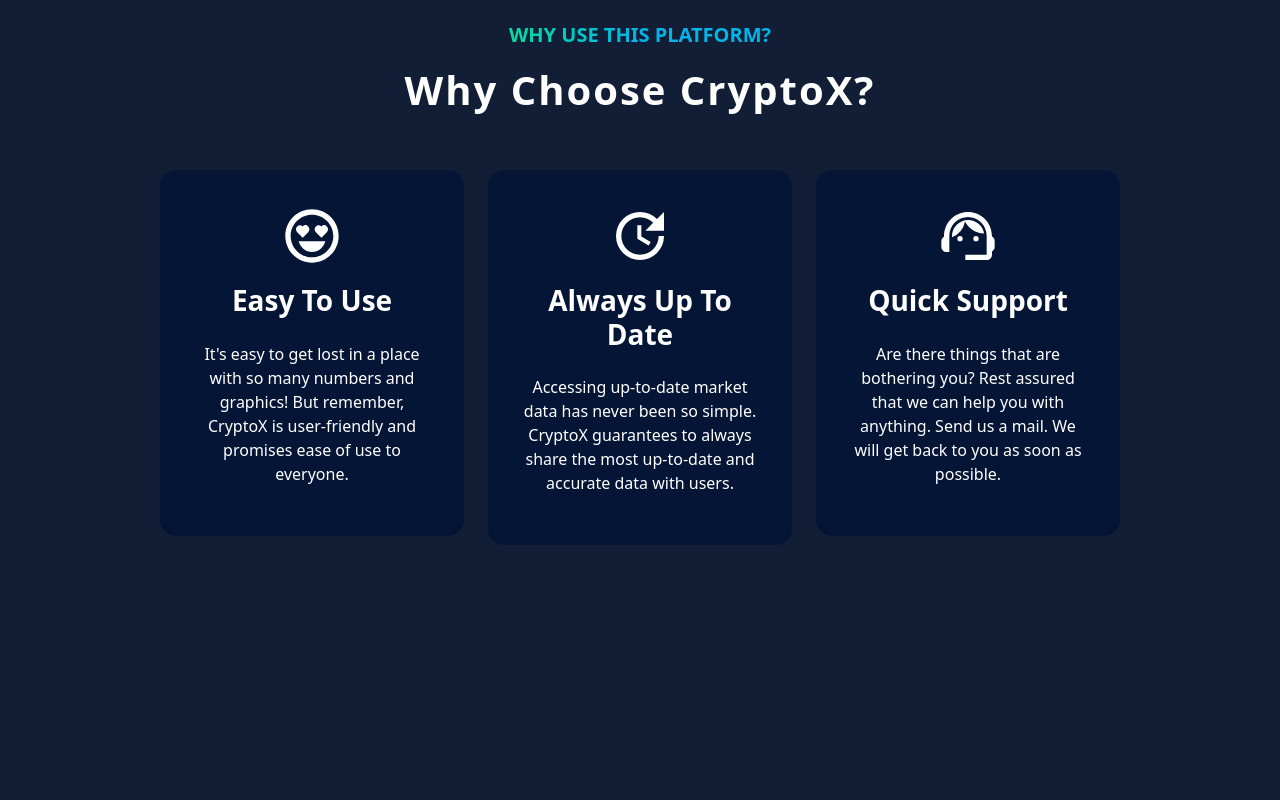
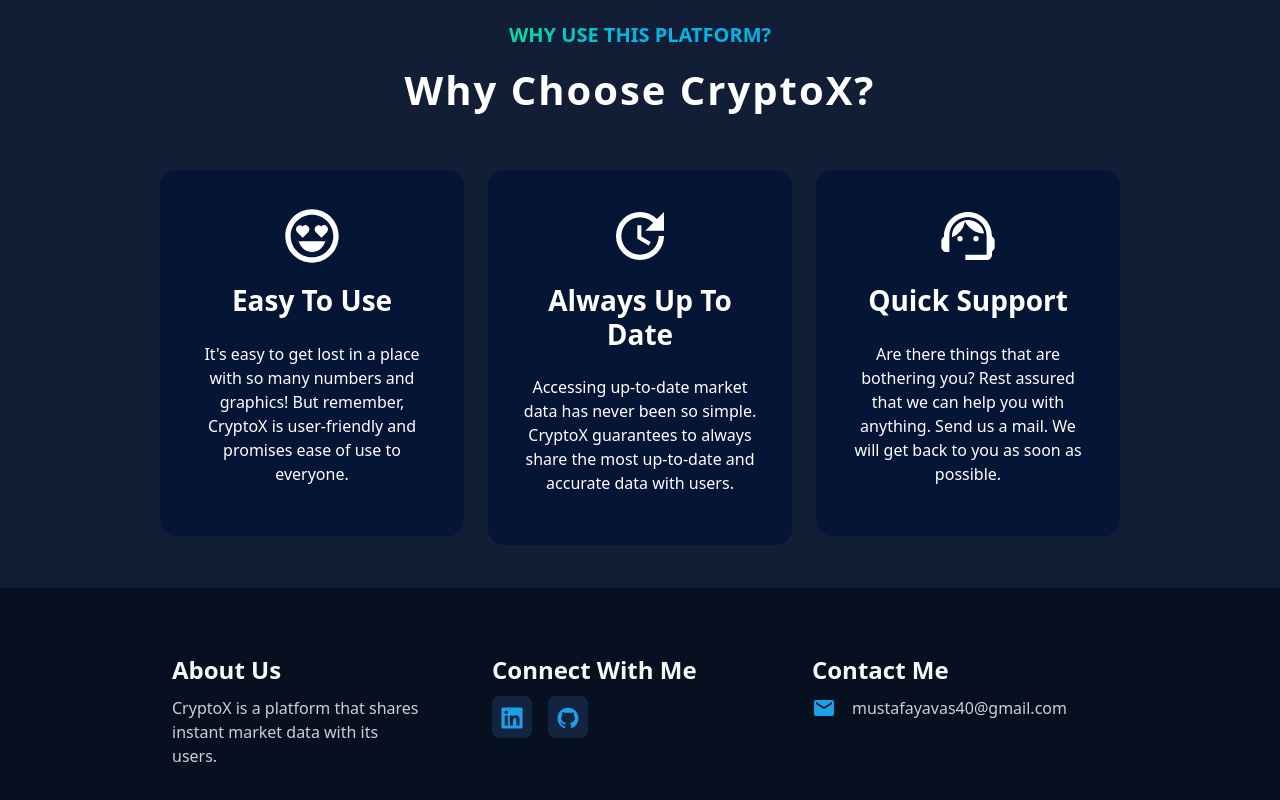
Before and after one commit to MustafaYavas/crypto-market-tracker, a React (Create React App) app: page / in a window 1280 px wide. Shown: the part 1628-2428 px from the top of the page. Before the commit the page ends 2200 px from the top, so only its background shows below. Built offline with nearby package versions, Linux system fonts and the light colour scheme.

Commit message:
Add footer

```diff
--- /dev/null
+++ b/src/components/Footer/Footer.module.scss
@@ -0,0 +1,29 @@
+.footer {
+  background-color: #071020;
+  padding: 4rem 10rem;
+  margin: 1rem 0px 0px 0px !important;
+
+  @media screen and (max-width: 768px) {
+    padding: 4rem 2rem;
+  }
+
+  .connect-box {
+    background-color: #132441;
+    padding: 0.5rem;
+    border-radius: 8px;
+
+    &:hover {
+      background-color: #1ba1e9;
+
+      svg {
+        color: #071020 !important;
+      }
+    }
+  }
+
+  .contact-text {
+    &:hover span {
+      color: #1ba1e9;
+    }
+  }
+}
--- /dev/null
+++ b/src/components/Footer/Footer.tsx
@@ -0,0 +1,60 @@
+import { NavLink } from 'react-router-dom';
+import Icon from '../Icon/Icon';
+import styles from './Footer.module.scss';
+
+const Footer = () => {
+  return (
+    <footer className={`row ${styles.footer}`}>
+      <div className="col-12 col-lg-4">
+        <p className="text-light fs-4 fw-bolder mb-2">About Us</p>
+        <p className="pe-md-5" style={{ color: 'var(--text-secondary)' }}>
+          CryptoX is a platform that shares instant market data with its users.
+        </p>
+      </div>
+
+      <div className="col-12 col-lg-4 my-4 my-lg-0">
+        <p className="text-light fs-4 fw-bolder mb-2">Connect With Me</p>
+        <div className="d-flex align-items-center gap-3">
+          <NavLink
+            to="https://www.linkedin.com/in/mustafa-yava%C5%9F-936431199/"
+            target="_blank"
+            className={styles['connect-box']}
+          >
+            <Icon name="FaLinkedin" size={24} color="#1ba1e9" />
+          </NavLink>
+          <NavLink
+            to="https://github.com/MustafaYavas"
+            target="_blank"
+            className={styles['connect-box']}
+          >
+            <Icon name="AiFillGithub" size={24} color="#1ba1e9" />
+          </NavLink>
+        </div>
+      </div>
+
+      <div className="col-12 col-lg-4">
+        <p className="text-light fs-4 fw-bolder mb-2">Contact Me</p>
+        <NavLink
+          to="mailto:mustafayavas40@gmail.com"
+          className={`d-flex align-items-center gap-3 text-decoration-none ${styles['contact-text']}`}
+        >
+          <Icon name="MdMail" size={24} color="#1ba1e9" />
+          <span
+            className="d-none d-md-inline"
+            style={{ color: 'var(--text-secondary)' }}
+          >
+            mustafayavas40@gmail.com
+          </span>
+          <span
+            className="d-inline d-md-none"
+            style={{ color: 'var(--text-secondary)' }}
+          >
+            Send a Mail
+          </span>
+        </NavLink>
+      </div>
+    </footer>
+  );
+};
+
+export default Footer;
--- a/src/components/Layout/Layout.tsx
+++ b/src/components/Layout/Layout.tsx
@@ -1,11 +1,13 @@
 import React from 'react';
 import Navbar from '../Navbar/Navbar';
+import Footer from '../Footer/Footer';
 
 const Layout = ({ children }: { children: React.ReactNode }) => {
   return (
     <>
       <Navbar />
       {children}
+      <Footer />
     </>
   );
 };
```
